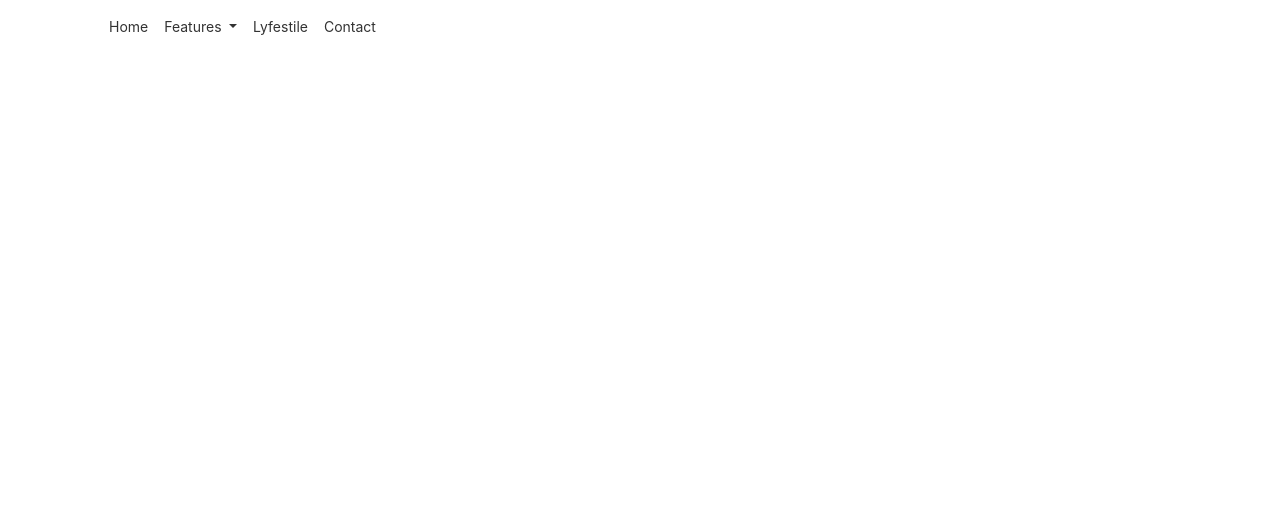
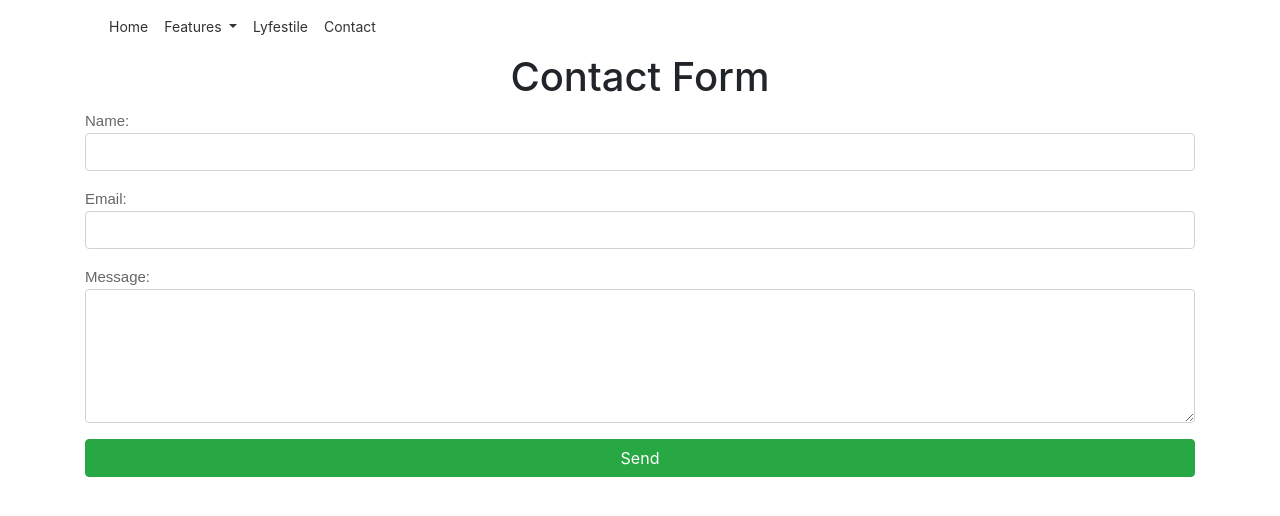
Before and after one commit to JhonathanMusa/practice-web-vue-1, a Vue app: page /contact in a window 1280 px wide. Shown: the top 516 px of the page. Built offline with nearby package versions, Linux system fonts and the light colour scheme.

Commit message:
adding contact form

```diff
--- a/src/views/Contact.vue
+++ b/src/views/Contact.vue
@@ -1,6 +1,27 @@
 <template>
   <div class="app">
     <Header />
+    <h1 style="text-align: center">Contact Form</h1>
+    <form>
+      <p>
+        Name:
+        <input class="form-control" type="text" name="fullName" />
+      </p>
+      <p>
+        Email:
+        <input class="form-control" type="email" name="email" />
+      </p>
+      <p>
+        Message:
+        <textarea
+          class="form-control"
+          name="message"
+          cols="30"
+          rows="5"
+        ></textarea>
+      </p>
+      <button class="btn btn-success w-100">Send</button>
+    </form>
   </div>
 </template>
 
```
Also changed, not shown: 1 other file (tests, documents, lock files or other folders).
